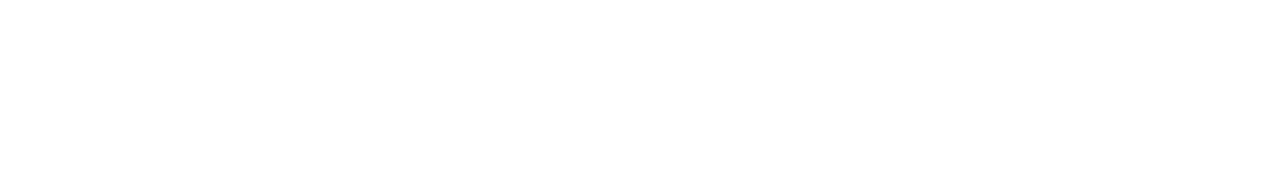
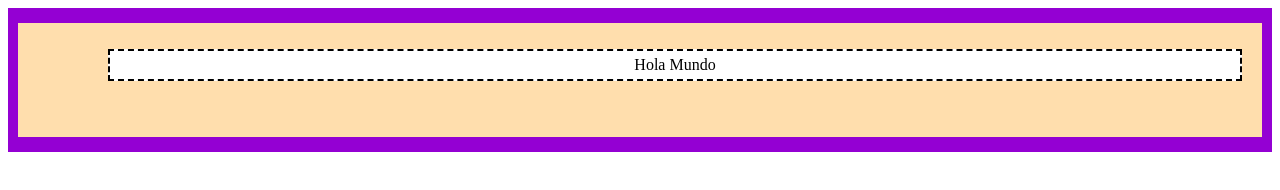
Before and after one commit to yovannanetwork/modelo-caja, a plain HTML site: page index.html in a window 1280 px wide. Drawn offline with Linux system fonts and the light colour scheme.

Commit message:
modificado

```diff
--- a/css/main.css
+++ b/css/main.css
@@ -1,3 +1,13 @@
-/**
-Escribir el CSS necesario aqui
-*/
+div {
+    background: #ffdead;
+    padding: 10px 20px 40px 90px;
+    border-width: 15px 10px;
+    border-style: solid;
+    border-color: darkviolet;
+}
+p {
+    text-align: center;
+    background-color: white;
+    padding: 5px;
+    border: dashed 2px;
+}
--- a/index.html
+++ b/index.html
@@ -1,9 +1,12 @@
 <!DOCTYPE html>
 <html>
 	<head>
-		<!--Completar codigo aqui-->
+        <title>Modelo Caja</title>
+        <link rel="stylesheet" type="text/css" href="css/main.css">
 	</head>
 	<body>
-		<!--Completar codigo aqui-->
+		<div>
+		    <p>Hola Mundo</p>
+		</div>
 	</body>
 </html>
```
